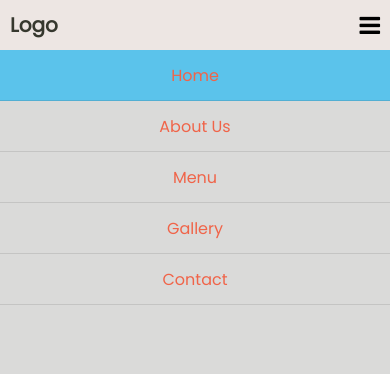
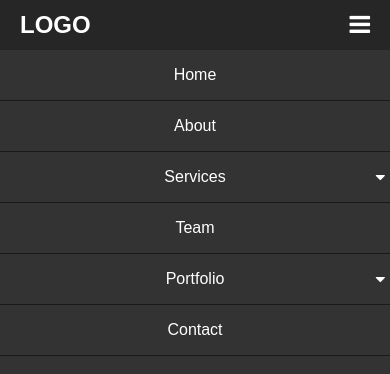
Before and after one commit to slimnation23/menuTogggle-2, a plain HTML site: page index.html in a window 390 px wide. Both pictures are taken after a click on the element 369 px from the left and 25 px from the top of the page. Drawn offline with nearby package versions, Linux system fonts and the light colour scheme.

Commit message:
menuDropDown

```diff
--- a/index.html
+++ b/index.html
@@ -9,18 +9,37 @@
     <link rel="stylesheet" href="styles.css">
 </head>
 <body>
-    <nav>
-        <div class="logo">Logo</div>
-        <ul class="links">
-            <li class="active"><a href="#">Home</a></li>
-            <li><a href="#">About Us</a></li>
-            <li><a href="#">Menu</a></li>
-            <li><a href="#">Gallery</a></li>
-            <li><a href="#">Contact</a></li>
-        </ul>
-        <div class="menu" onclick="menuToggle();"><i class="fa fa-bars" aria-hidden="true"></i></div>
-    </nav>
+    <header>
+        <div class="logo">LOGO</div>
+        <nav>
+            <ul>
+                <li><a href="#">Home</a></li>
+                <li><a href="#">About</a></li>
+                <li class="sub-menu"><a href="#">Services</a>
+                    <ul>
+                        <li><a href="#">Link 1</a></li>
+                        <li><a href="#">Link 2</a></li>
+                        <li><a href="#">Link 3</a></li>
+                        <li><a href="#">Link 4</a></li>
+                    </ul>
+                </li>
+                <li><a href="#">Team</a></li>
+                <li class="sub-menu"><a href="#">Portfolio</a>
+                    <ul>
+                        <li><a href="#">Link 1</a></li>
+                        <li><a href="#">Link 2</a></li>
+                        <li><a href="#">Link 3</a></li>
+                        <li><a href="#">Link 4</a></li>
+                    </ul></li>
+                <li><a href="#">Contact</a></li>
+            </ul>
+        </nav>
+        <div class="menu-toggle" onclick="menuToggle();">
+            <i class="fa fa-bars" aria-hidden="true"></i>
+        </div>
+    </header>
 
+    <script src="https://code.jquery.com/jquery-3.5.1.js"></script>
     <script src="script.js"></script>
 </body>
 </html>
--- a/script.js
+++ b/script.js
@@ -1,3 +1,10 @@
 let menuToggle = () => {
-    document.querySelector('nav ul.links').classList.toggle('active')
+    document.querySelector('nav').classList.toggle('active')
 }
+
+$(document).ready(function(){
+    $('ul li').click(function(){
+        $(this).siblings().removeClass('active')
+        $(this). toggleClass('active')
+    })
+})
--- a/styles.css
+++ b/styles.css
@@ -1,80 +1,129 @@
-* {
+body {
     margin: 0;
     padding: 0;
-    font-family: 'Poppins', sans-serif;
+    font-family: sans-serif;
+    background: #888
 }
 
-nav {
-    display: flex;
-    justify-content: space-between;
-    padding: 0 100px;
-    background: #EDE6E3;
-    height: 50px;
+header {
+    position: absolute;
+    top: 0;
+    left: 0;
+    padding: 0px 100px;
+    background: #262626;
+    width: 100%;
+    box-sizing: border-box;
 }
 
-nav .logo {
-    font-size: 20px;
-    color: #36382E;
-    font-weight: 700;
-    display: flex;
-    align-items: center;
+header .logo {
+    color: #ffffff;
+    height: 50px;
+    line-height: 50px;
+    font-size: 24px;
+    float: left;
+    font-weight: bold;
 }
 
-nav ul {
+header nav {
+    float: right;
+}
+
+header nav ul {
+    margin: 0;
+    padding: 0;
     display: flex;
 }
 
-nav ul li {
+header nav ul li {
     list-style: none;
-    display: flex;
-    align-items: center;
-    padding: 0 20px;
-    height: 50px;
+    position: relative;
 }
 
-nav ul li a {
-    text-decoration: none;
-    color: #F06449;
+header nav ul li.sub-menu::before {
+    content: '\f0d7';
+    font-family: fontAwesome;
+    position: absolute;
+    line-height: 50px;
+    color: #ffffff;
+    right: 5px;
+    cursor: pointer;
 }
 
-nav ul li:hover,
-nav ul li.active {
-    background-color: #5BC3EB;
+header nav ul li.active.sub-menu:before {
+    content: '\f0d8';
 }
 
-.menu {
+header nav ul li ul {
+    position: absolute;
+    left: 0;
+    background-color: #333;
+    display: none;
+}
+
+header nav ul li.active ul {
+    display: block;
+}
+
+header nav ul li ul li {
+    display: block;
+    width: 200px;
+}
+
+header nav ul li a {
+    height: 50px;
+    line-height: 50px;
+    padding: 0px 20px;
+    color: #ffffff;
+    text-decoration: none;
+    display: block;
+}
+
+header nav ul li a:hover,
+header nav ul li a.active {
+    color: #ffffff;
+    background: #2196f3;
+}
+
+.menu-toggle {
+    color: #ffffff;
+    float: right;
+    line-height: 50px;
+    font-size: 24px;
+    cursor: pointer;
     display: none;
 }
 
 @media (max-width: 991px) {
-    nav {
-        padding: 0px 10px;
+    header {
+        padding: 0px 20px;
     }
-    nav ul.links {
+    .menu-toggle {
+        display: block;
+    }
+    header nav {
         position: absolute;
+        width: 100%;
+        height: calc(100vh - 50px);
+        background: #333333;
         top: 50px;
         left: -100%;
-        width: 100%;
-        height: calc(100vh - 50px);
-        background: #DADAD9;
         transition: 0.5s;
     }
-    nav ul {
-        display: block;
-    }
-    nav ul li {
-        justify-content: center;
-    }
-    .menu {
-        display: flex;
-        align-items: center;
-        font-size: 24px;
-        cursor: pointer;
-    }
-    nav ul li {
-        border-bottom: 1px solid rgba(0,0,0,0.1);
-    }
-    nav ul.links.active {
+    header nav.active {
         left: 0;
     }
+    header nav ul {
+        display: block;
+        text-align: center;
+    }
+    header nav ul li a {
+        border-bottom: 1px solid rgba(0,0,0,0.5);
+    }
+    header nav ul li.active ul {
+        position: relative;
+        background: #003e6f;
+    }
+    header nav ul li ul li {
+        width: 100%;
+    }
 }
```
